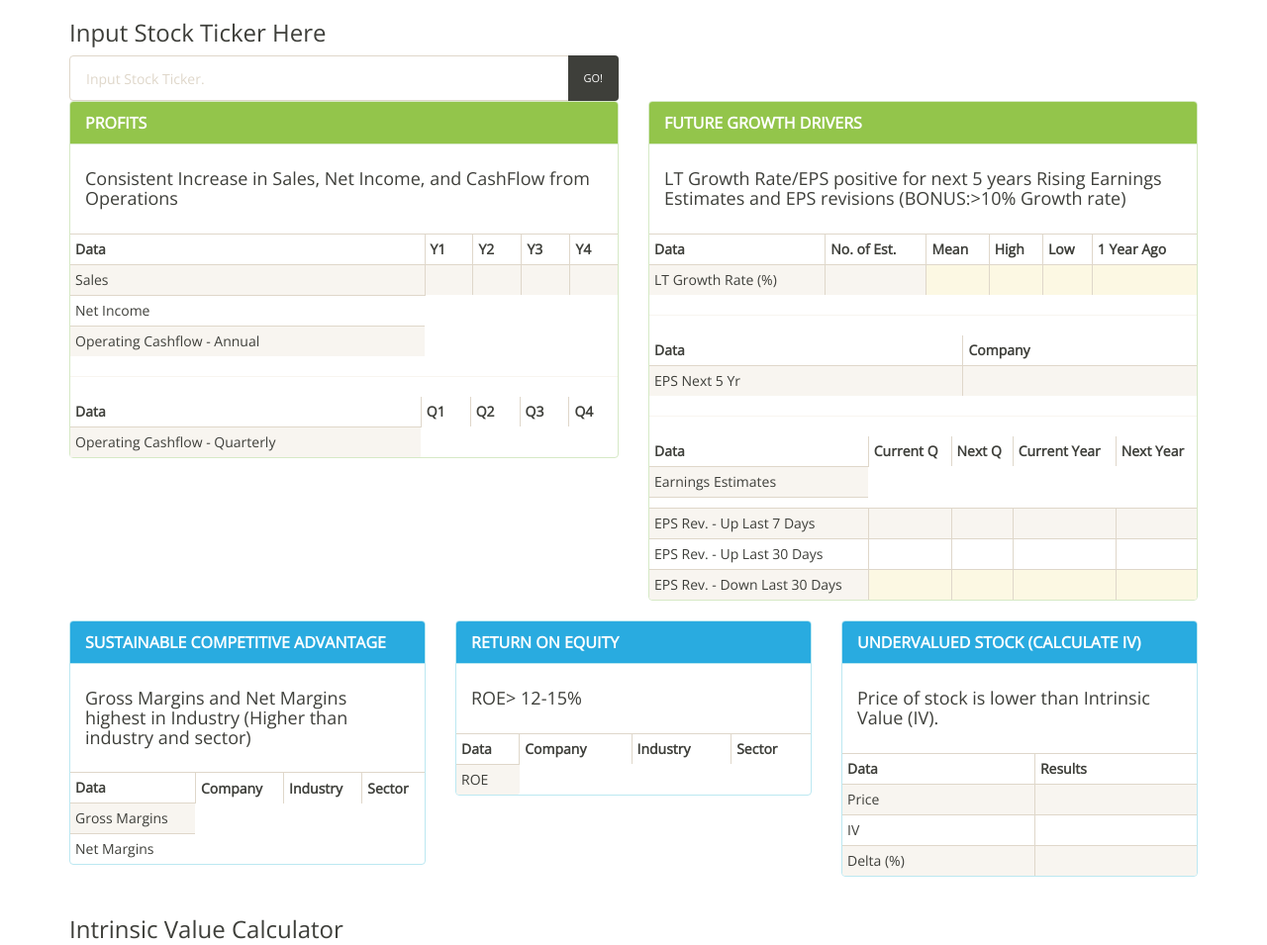
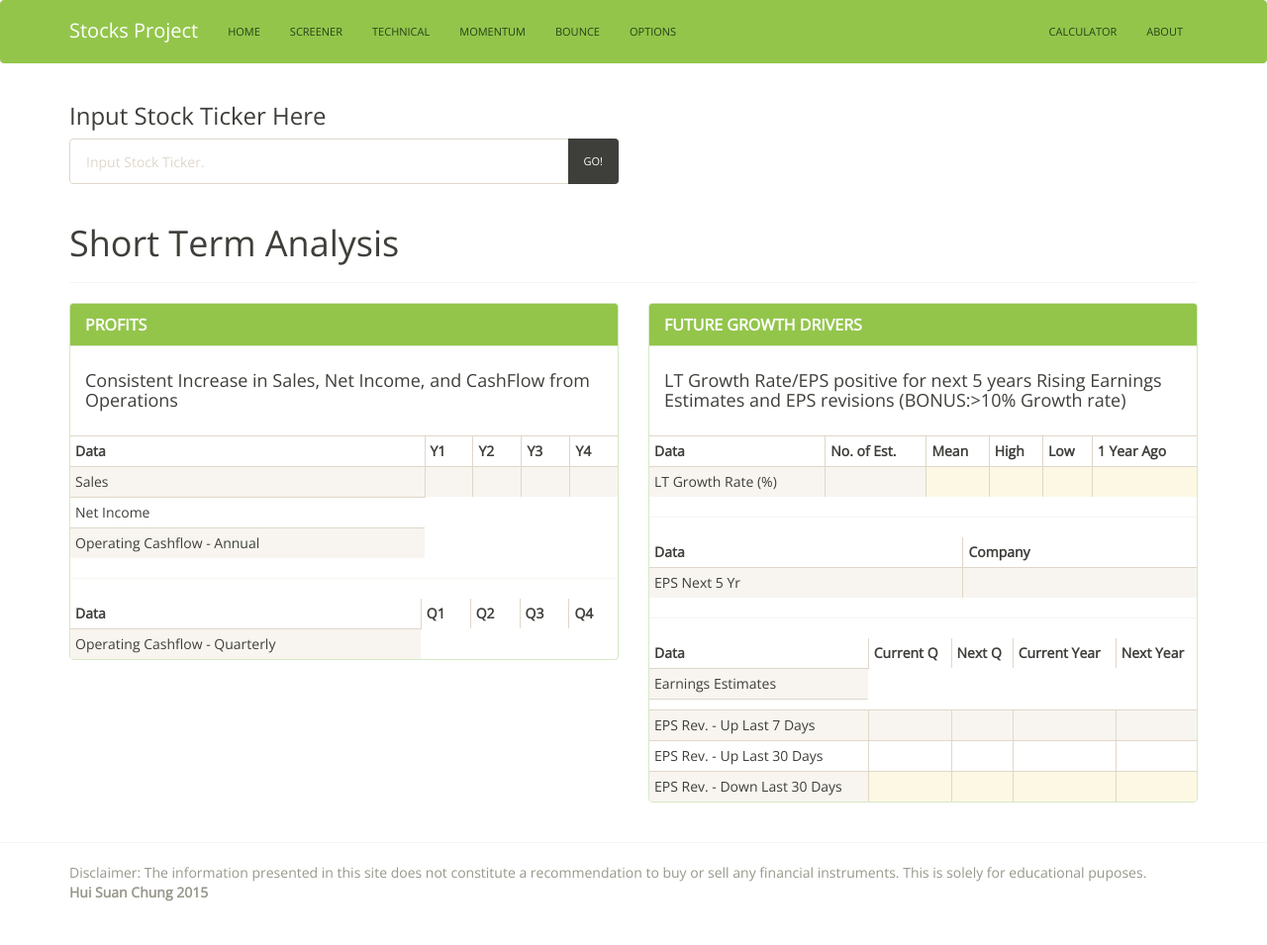
Before and after one commit to breadcrumble/cuddly-octo-waddle, a website: page index.html in a window 1280 px wide. Shown: the top 955 px of the page at 99% size. After the commit the page ends 922 px from the top, so only its background shows below. Drawn offline with nearby package versions, Linux system fonts and the light colour scheme.

Commit message:
add navbar back, restrict to st only

```diff
--- a/partials/stock-details.html
+++ b/partials/stock-details.html
@@ -1,5 +1,7 @@
 
-
+<div class="page-header">
+  <h1>Short Term Analysis <small></small></h1>
+</div>
 <div class="row">
   <div class="col-md-6">
     <div class="panel panel-success">
@@ -235,7 +237,7 @@
       </div>
     </div>
 
-    <div class="row">
+<!--     <div class="row">
       <div class="col-md-4">
         <div class="panel panel-info">
           <div class="panel-heading">
@@ -494,3 +496,4 @@
                               </tbody>
                             </table>
                           </div>
+ -->
```
Also changed, not shown: index.html (+2 -2 lines).
